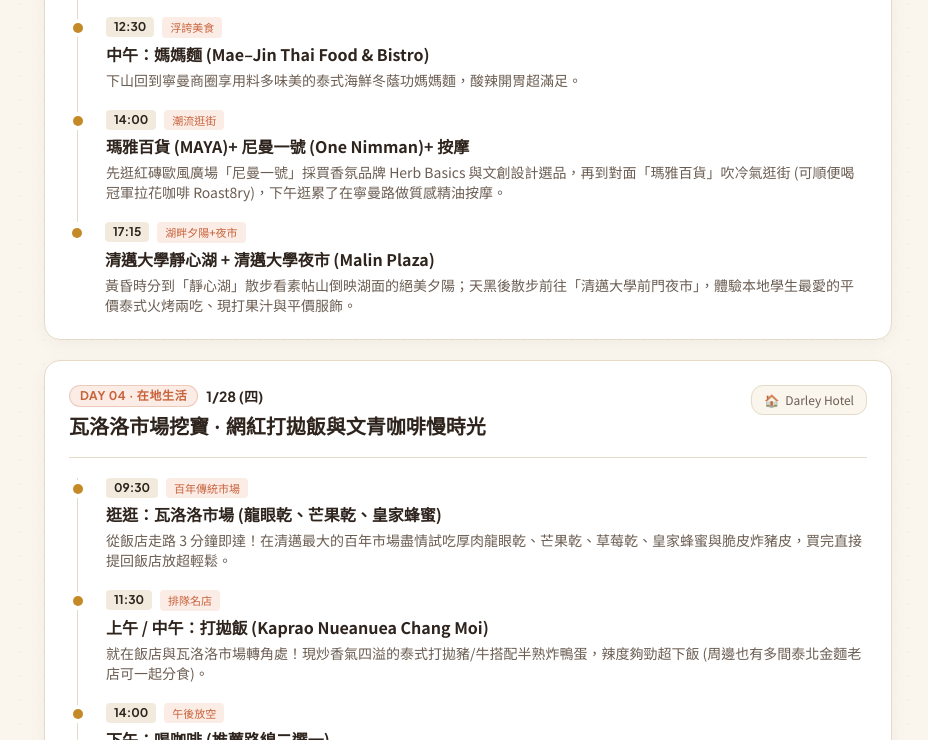
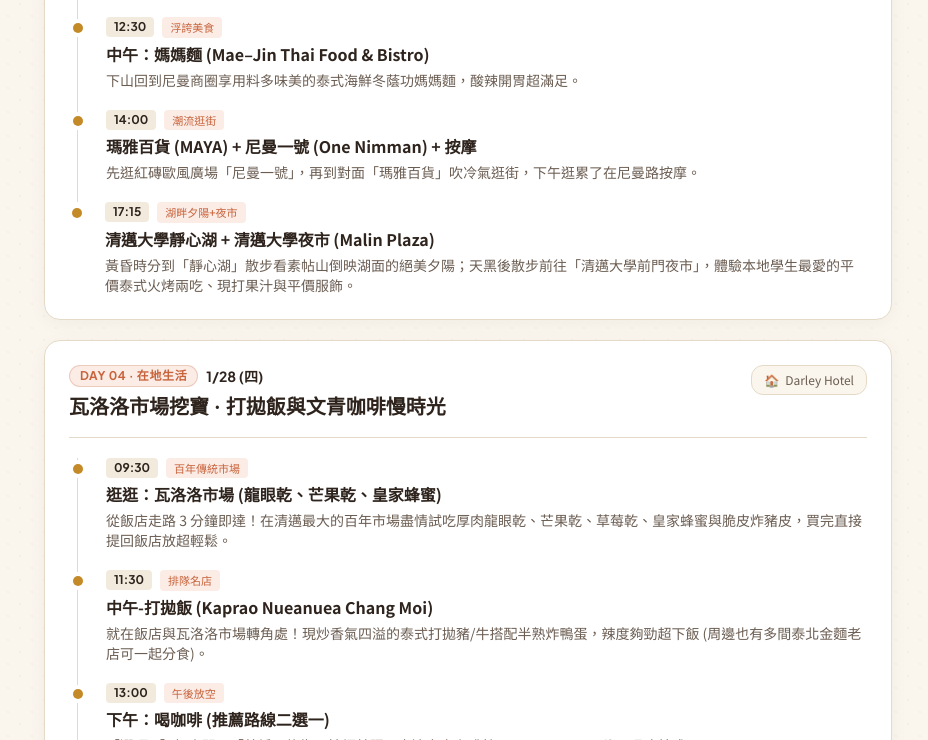
Before and after one commit to pjwang0109/2027-Thailand-Trip, a plain HTML site: page index.html in a window 1280 px wide. Shown: the part 2060-2800 px from the top of the page, without its empty margins (172-1100 px from the left). Drawn offline with nearby package versions, Linux system fonts and the light colour scheme.

Commit message:
Update index.html

```diff
--- a/index.html
+++ b/index.html
@@ -295,7 +295,7 @@
                 <button onclick="filterDay('all')" data-day="all" class="day-pill px-3 py-1.5 rounded-xl text-xs font-medium whitespace-nowrap bg-palm text-silk transition">全部行程</button>
                 <button onclick="filterDay('d1')" data-day="d1" class="day-pill px-3 py-1.5 rounded-xl text-xs font-num font-medium whitespace-nowrap text-earth hover:bg-bamboo transition">1/25 (一) 抵達</button>
                 <button onclick="filterDay('d2')" data-day="d2" class="day-pill px-3 py-1.5 rounded-xl text-xs font-num font-medium whitespace-nowrap text-earth hover:bg-bamboo transition">1/26 (二) 古城夜市</button>
-            <button onclick="filterDay('d3')" data-day="d3" class="day-pill px-3 py-1.5 rounded-xl text-xs font-num font-medium whitespace-nowrap text-earth hover:bg-bamboo transition">1/27 (三) 素帖寧曼</button>
+                <button onclick="filterDay('d3')" data-day="d3" class="day-pill px-3 py-1.5 rounded-xl text-xs font-num font-medium whitespace-nowrap text-earth hover:bg-bamboo transition">1/27 (三) 素帖尼曼</button>
                 <button onclick="filterDay('d4')" data-day="d4" class="day-pill px-3 py-1.5 rounded-xl text-xs font-num font-medium whitespace-nowrap text-earth hover:bg-bamboo transition">1/28 (四) 瓦洛洛</button>
                 <button onclick="filterDay('d5')" data-day="d5" class="day-pill px-3 py-1.5 rounded-xl text-xs font-num font-medium whitespace-nowrap text-earth hover:bg-bamboo transition">1/29 (五) 雙市集返程</button>
             </div>
@@ -560,13 +560,13 @@
                 time: '22:30',
                 tag: '專屬接送',
                 title: '搭乘 KKday 機場接送前往飯店',
-              desc: '入境領完行李後依憑證指示會合司機 (車程約 16 分鐘直達飯店)。'
+                desc: '入境領完行李後依憑證指示會合司機 (車程約 16 分鐘)。'
                 },
                 {
                 time: '23:00',
                 tag: '辦理入住',
                 title: '辦理 Check-in 休息',
-              desc: '出示護照與訂房憑證辦理入住，好好補眠迎接明天古城日！'
+                desc: '出示護照與訂房憑證辦理入住，好好補眠！'
                 }
             ]
             },
@@ -584,7 +584,7 @@
                 time: '09:30',
                 tag: '第一站換錢',
                 title: '走路去換錢 (Mr. Pierre Money Exchange 或 Nakhonping Exchange)',
-              desc: '走路約8-13分鐘，務必攜帶「護照正本」與無折損的「台幣千元大鈔」以換取最優匯率。',
+                desc: '兩家營業時間皆為9點，走路約8-13分鐘，務必攜帶「護照」與無折損的「台幣千元大鈔」以換取最優匯率。',
                 maps: [
                     { name: 'Mr. Pierre Money Exchange', query: 'Mr. Pierre Money Exchange Chiang Mai' },
                     { name: 'Nakhonping Exchange', query: 'Nakhonping Exchange Chiang Mai' }
@@ -592,8 +592,8 @@
                 },
                 {
                 time: '10:00',
-              tag: '悠閒早餐',
-              title: '早餐Breakfast by Rosy (在 Nakhonping Exchange 換錢所附近)',
+                tag: '當地早餐',
+                title: '早餐-Breakfast by Rosy (在 Nakhonping Exchange 換錢所附近)',
                 desc: '換完錢直接在旁邊享用早餐。',
                 maps: [
                     { name: 'Breakfast by Rosy', query: 'Breakfast by Rosy' },
@@ -603,7 +603,7 @@
                 time: '11:00',
                 tag: '古城文化散步',
                 title: '帕邢寺 ➔ 柴迪隆寺 ➔ 塔佩門 ➔ 布帕蘭寺 ➔ 按摩',
-              desc: '建議叫 Bolt 直達最西邊的「帕邢寺」開始往東順遊：「柴迪隆寺」看千年磚造大佛塔、「塔佩門」拍紅磚城牆與白鴿、出城門走 5 分鐘參觀《泰囧》拍攝地「布帕蘭寺」。走完雙腿微痠正好在周邊體驗 2 小時正宗泰式按摩！'
+                desc: '叫 Bolt 直達最西邊的「帕邢寺」開始往東順遊：「柴迪隆寺」看千年磚造大佛塔、「塔佩門」拍紅磚城牆與白鴿、出城門走 5 分鐘參觀《泰囧》拍攝地「布帕蘭寺」。走完雙腿微痠，正好在周邊體驗泰式按摩！'
                 },
                 {
                 time: '17:00',
@@ -623,9 +623,9 @@
             id: 'd3',
             dayNum: 'DAY 03',
             date: '1/27 (三)',
-          badge: '山林+寧曼',
+            badge: '山林+尼曼',
             badgeStyle: 'bg-lannagold-light text-lannagold border-lannagold/25',
-          title: '素帖山金塔全景 · 潮流寧曼商圈與靜心湖夕陽',
+            title: '素帖山金塔全景 · 潮流尼曼商圈與靜心湖夕陽',
             stay: 'Darley Hotel',
             note: '💡 傍晚順序提醒：清邁大學靜心湖沒有路燈，務必抓 17:00–17:30 先去拍夕陽湖景，18:30 天黑後再走去旁邊的清邁大學夜市吃晚餐！',
             events: [
@@ -645,13 +645,13 @@
                 time: '12:30',
                 tag: '浮誇美食',
                 title: '中午：媽媽麵 (Mae–Jin Thai Food & Bistro)',
-              desc: '下山回到寧曼商圈享用料多味美的泰式海鮮冬蔭功媽媽麵，酸辣開胃超滿足。'
+                desc: '下山回到尼曼商圈享用料多味美的泰式海鮮冬蔭功媽媽麵，酸辣開胃超滿足。'
                 },
                 {
                 time: '14:00',
                 tag: '潮流逛街',
-              title: '瑪雅百貨 (MAYA)+ 尼曼一號 (One Nimman)+ 按摩',
-              desc: '先逛紅磚歐風廣場「尼曼一號」採買香氛品牌 Herb Basics 與文創設計選品，再到對面「瑪雅百貨」吹冷氣逛街 (可順便喝冠軍拉花咖啡 Roast8ry)，下午逛累了在寧曼路做質感精油按摩。'
+                title: '瑪雅百貨 (MAYA) + 尼曼一號 (One Nimman) + 按摩',
+                desc: '先逛紅磚歐風廣場「尼曼一號」，再到對面「瑪雅百貨」吹冷氣逛街，下午逛累了在尼曼路按摩。'
                 },
                 {
                 time: '17:15',
@@ -667,7 +667,7 @@
             date: '1/28 (四)',
             badge: '在地生活',
             badgeStyle: 'bg-thaimilk-light text-thaimilk border-thaimilk/25',
-          title: '瓦洛洛市場挖寶 · 網紅打拋飯與文青咖啡慢時光',
+            title: '瓦洛洛市場挖寶 · 打拋飯與文青咖啡慢時光',
             stay: 'Darley Hotel',
             events: [
                 {
@@ -679,11 +679,11 @@
                 {
                 time: '11:30',
                 tag: '排隊名店',
-              title: '上午 / 中午：打拋飯 (Kaprao Nueanuea Chang Moi)',
+                title: '中午-打拋飯 (Kaprao Nueanuea Chang Moi)',
                 desc: '就在飯店與瓦洛洛市場轉角處！現炒香氣四溢的泰式打拋豬/牛搭配半熟炸鴨蛋，辣度夠勁超下飯 (周邊也有多間泰北金麵老店可一起分食)。'
                 },
                 {
-              time: '14:00',
+                time: '13:00',
                 tag: '午後放空',
                 title: '下午：喝咖啡 (推薦路線二選一)',
                 desc: '【選項 A】飯店門口「藤編一條街」拍網美照 + 旁邊文青咖啡館 Brewginning Coffee 喝冰美式。\n【選項 B】搭車 5 分鐘過橋到美濱河畔的殖民風粉紅老宅茶館 Vieng Joom On 喝下午茶。'
@@ -699,7 +699,7 @@
             {
             id: 'd5',
             dayNum: 'DAY 05',
-          date: '1/29 (五) – 1/30 (六)',
+            date: '1/29 (五)',
             badge: '市集返程',
             badgeStyle: 'bg-palm-light text-palm border-palm/25',
             title: '椰林與真心雙市集 · 尚泰百貨最後衝刺與返台',
@@ -707,33 +707,39 @@
             note: '✈️ 紅眼班機完美收尾建議：12:00 退房寄放行李後輕鬆逛街；晚上 19:30–21:30 強烈建議預約一間「附淋浴間的精油 SPA 館」，按完摩沖個熱水澡再回飯店取行李去機場，搭機超清爽！',
             events: [
                 {
-              time: '09:00',
+                time: '09:30',
+                tag: '退房',
+                title: '退房並寄放行李',
+                desc: '辦理退房。'
+                },
+                {
+                time: '10:00',
                 tag: '週五限定市集',
-              title: '上午：椰林市集 + 真心市集',
+                title: '椰林市集(Coconut Market) + 真心市集(Jing Jai Market)',
                 desc: '1/29 剛好是週五！先搭車 10 分鐘逛「椰林市集」在整片椰子樹林與水池棧道拍美照、吃椰子冰淇淋；接著移動 5 分鐘逛「真心市集」文創手作店鋪與有機咖啡館。'
                 },
                 {
-              time: '11:45',
-              tag: '退房+午餐',
-              title: '回飯店退房寄放行李 ➔ 中午：市集周邊吃',
-              desc: '12:00 前返回 Darley Hotel 整理行李辦理退房並寄放櫃檯，中午在市集或飯店周邊享用道地泰北烤雞 (SP Chicken)或泰北料理。'
+                time: '12:00',
+                tag: '午餐',
+                title: '市集隨意吃',
+                desc: '中午在市集周邊。'
                 },
                 {
                 time: '14:30',
                 tag: '吹冷氣血拚',
-              title: '下午：購物 + 尚泰百貨 (Central Festival Chiang Mai)',
-              desc: '前往清邁規模最大的「尚泰百貨」吹冷氣進行最後採買，泰國本土設計師服飾、香氛、伴手禮與 B1 超市一次補齊 (滿 2,000 泰銖記得索取黃色退稅單)。'
+                title: '尚泰百貨 (Central Festival Chiang Mai)',
+                desc: '前往清邁規模最大的「尚泰百貨」吹冷氣進行最後採買，與 B1 超市一次補齊 (滿 2,000 泰銖記得索取黃色退稅單)。'
                 },
                 {
                 time: '18:30',
-              tag: '晚餐+洗漱SPA',
-              title: '晚上：隨意吃 ➔ 精油 SPA 洗澡放鬆',
-              desc: '在百貨美食街或市區隨意享用晚餐後，預約飯店周邊附設淋浴間的 SPA 館按 2 小時並沖澡換上寬鬆搭機服裝。'
+                tag: '最後晚餐',
+                title: '隨意吃晚餐 (百貨美食街或市區)',
+                desc: '在百貨美食街或市區隨意享用晚餐。'
                 },
                 {
-              time: '22:40 / 01:40',
+                time: '22:00',
                 tag: '平安返台',
-              title: '22:40 抵達清邁機場 ➔ 1/30 (六) 01:40 起飛 (06:15 抵桃園 1 航廈)',
+                title: '預計22:40 抵達清邁機場 ➔ 1/30 (六) 01:40 起飛 (06:15 抵桃園 1 航廈)',
                 desc: '22:00 回 Darley Hotel 領取行李出發 (車程 16 分鐘)，22:40 準時抵達清邁機場。若有退稅單「務必先找海關蓋章再託運行李」，開心滿載返台！'
                 }
             ]
```
Lines whose indentation alone changed are shown as unchanged.
